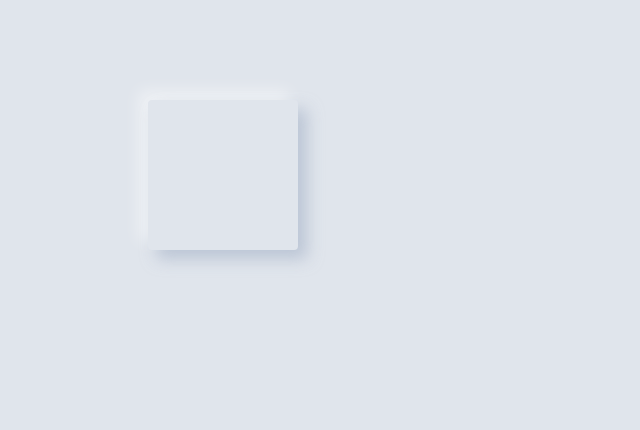
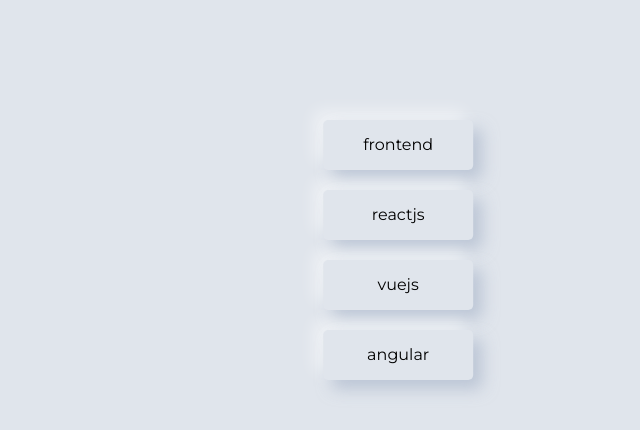
Before and after one commit to sowtame/EnergySoft-test-app, a React (Create React App) app: page / in a window 1280 px wide. Shown: the top 430 px of the page, without its empty margins (417-1057 px from the left). Built offline with nearby package versions, Linux system fonts and the light colour scheme.

Commit message:
анимация бегущей строки

```diff
--- a/public/index.html
+++ b/public/index.html
@@ -10,34 +10,16 @@
       content="Web site created using create-react-app"
     />
     <link rel="apple-touch-icon" href="%PUBLIC_URL%/logo192.png" />
-    <!--
-      manifest.json provides metadata used when your web app is installed on a
-      user's mobile device or desktop. See https://developers.google.com/web/fundamentals/web-app-manifest/
-    -->
     <link rel="manifest" href="%PUBLIC_URL%/manifest.json" />
-    <!--
-      Notice the use of %PUBLIC_URL% in the tags above.
-      It will be replaced with the URL of the `public` folder during the build.
-      Only files inside the `public` folder can be referenced from the HTML.
-
-      Unlike "/favicon.ico" or "favicon.ico", "%PUBLIC_URL%/favicon.ico" will
-      work correctly both with client-side routing and a non-root public URL.
-      Learn how to configure a non-root public URL by running `npm run build`.
-    -->
+    <link
+      href="https://fonts.googleapis.com/css?family=Montserrat:400,500,700,900&display=swap"
+      rel="stylesheet"
+      key="google-font-Montserrat"
+    />
     <title>React App</title>
   </head>
   <body>
     <noscript>You need to enable JavaScript to run this app.</noscript>
     <div id="root"></div>
-    <!--
-      This HTML file is a template.
-      If you open it directly in the browser, you will see an empty page.
-
-      You can add webfonts, meta tags, or analytics to this file.
-      The build step will place the bundled scripts into the <body> tag.
-
-      To begin the development, run `npm start` or `yarn start`.
-      To create a production bundle, use `npm run build` or `yarn build`.
-    -->
   </body>
 </html>
--- a/src/App.tsx
+++ b/src/App.tsx
@@ -1,9 +1,10 @@
-import React from 'react';
+import { CrawlLines } from "components/CrawlLines";
+import React from "react";
 
 function App() {
   return (
     <div className="wrapper">
-      <div className="box"></div>
+      <CrawlLines />
     </div>
   );
 }
--- /dev/null
+++ b/src/components/CrawlLine/index.tsx
@@ -0,0 +1,37 @@
+import { KeyframeConfig, KeyframeFormats } from "helpers/crawLineAnimation";
+import React, { useEffect, useRef } from "react";
+
+interface Props {
+  term: string;
+}
+
+export const CrawlLine = ({ term }: Props) => {
+  const ref = useRef<HTMLDivElement>(null);
+  // Сохраним обьект анимации в в хуке, для его сохранности
+  const animation = useRef<Animation>();
+
+  useEffect(() => {
+    const el = ref.current;
+    // Создаем анимацию (начальная анимация движения)
+    animation.current = el?.animate(KeyframeFormats, KeyframeConfig);
+  }, [ref]);
+
+  const onMouseEnter = () => {
+    // При наведение мыши остановить
+    animation.current?.pause();
+  };
+  const onMouseLeave = () => {
+    // При отводе мыши продолжить
+    animation.current?.play();
+  };
+  return (
+    <div
+      ref={ref}
+      className="crawlLine"
+      onMouseEnter={onMouseEnter}
+      onMouseLeave={onMouseLeave}
+    >
+      {term}
+    </div>
+  );
+};
--- /dev/null
+++ b/src/components/CrawlLines/index.tsx
@@ -0,0 +1,15 @@
+import { CrawlLine } from "components/CrawlLine";
+import React from "react";
+import { useSelector } from "react-redux";
+import { selCrawlLines } from "store/CrawlLineSlice";
+
+export const CrawlLines = () => {
+  const crawlLines = useSelector(selCrawlLines);
+  return (
+    <>
+      {crawlLines.map((term: string) => (
+        <CrawlLine key={term} term={term} />
+      ))}
+    </>
+  );
+};
--- /dev/null
+++ b/src/helpers/crawLineAnimation/index.ts
@@ -0,0 +1,18 @@
+// Ключи анимации
+export const KeyframeFormats = [
+  {
+    transform: "translateX(0)",
+  },
+  {
+    transform: `translateX(calc(${window.innerWidth - 550}px))`,
+  },
+  {
+    transform: "translateX(0)",
+  },
+];
+
+// Настройки анимации
+export const KeyframeConfig = {
+  duration: 4000,
+  iterations: Infinity,
+};
--- a/src/index.tsx
+++ b/src/index.tsx
@@ -1,17 +1,21 @@
-import React from 'react';
-import ReactDOM from 'react-dom';
-import 'styles/index.scss'
-import App from 'App';
-import reportWebVitals from 'utils/reportWebVitals';
+import React from "react";
+import ReactDOM from "react-dom";
+import "styles/index.scss";
+import App from "App";
+// import reportWebVitals from "utils/reportWebVitals";
+import { Provider } from "react-redux";
+import store from "store/store";
 
 ReactDOM.render(
   <React.StrictMode>
-    <App />
+    <Provider store={store}>
+      <App />
+    </Provider>
   </React.StrictMode>,
-  document.getElementById('root')
+  document.getElementById("root")
 );
 
 // If you want to start measuring performance in your app, pass a function
 // to log results (for example: reportWebVitals(console.log))
 // or send to an analytics endpoint. Learn more: https://bit.ly/CRA-vitals
-reportWebVitals();
+// reportWebVitals();
--- a/src/styles/index.scss
+++ b/src/styles/index.scss
@@ -6,5 +6,6 @@
 @import "./wrapper/index.scss";
 
 body {
+  font-family: "Montserrat", sans-serif;
   background-color: #e0e5ec;
 }
--- a/src/styles/wrapper/index.scss
+++ b/src/styles/wrapper/index.scss
@@ -1,16 +1,25 @@
 .wrapper {
   display: flex;
-  justify-content: center;
+  padding: 0 200px;
+  flex-direction: column;
   margin-top: 100px;
 
-  .box {
+  .crawlLine {
     position: relative;
-    border-radius: 4px;
+
+    margin-top: 20px;
+
+    display: flex;
+    align-items: center;
+    justify-content: center;
+    border-radius: 5px;
     width: 150px;
-    height: 150px;
+    height: 50px;
 
     background-color: $lightGray;
     box-shadow: $NeumorphismShadow;
+
+    animation: moveLeftToRightReverse 5s infinite both;
 
     transition: all 0.3s ease-in-out;
 
@@ -20,6 +29,7 @@
       z-index: 1;
       width: 100%;
       height: 100%;
+      border-radius: 5px;
       opacity: 0;
       transition: opacity 0.3s ease-in-out;
       box-shadow: $NeumorphismInnerShadow;
```
